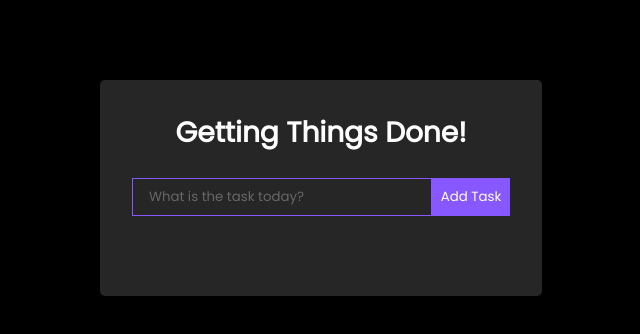
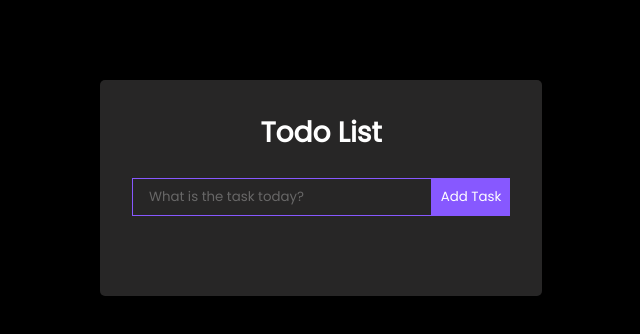
Before and after one commit to geethdev/React-Todo-App, a React (Create React App) app: page / in a window 1280 px wide. Shown: the top 334 px of the page, without its empty margins (319-959 px from the left). Built offline with nearby package versions, Linux system fonts and the light colour scheme.

Commit message:
Update EditTodoForm and TodoWrapper components

```diff
--- a/src/components/EditTodoForm.js
+++ b/src/components/EditTodoForm.js
@@ -1,7 +1,7 @@
 import React, { useState } from "react";
 
 const EditTodoForm = ({ editTodo, task }) => {
-  const [value, setValue] = useState("");
+  const [value, setValue] = useState(task.task);
 
   const handleSubmit = (e) => {
     // prevent default action
--- a/src/components/TodoWrapper.js
+++ b/src/components/TodoWrapper.js
@@ -43,7 +43,7 @@ const TodoWrapper = () => {
   };
   return (
     <div className="TodoWrapper">
-      <h1>Getting Things Done!</h1>
+      <h1>Todo List</h1>
       <TodoForm addTodo={addTodo} />
       {todos.map((todo, index) =>
         todo.isEditing ? (
```
